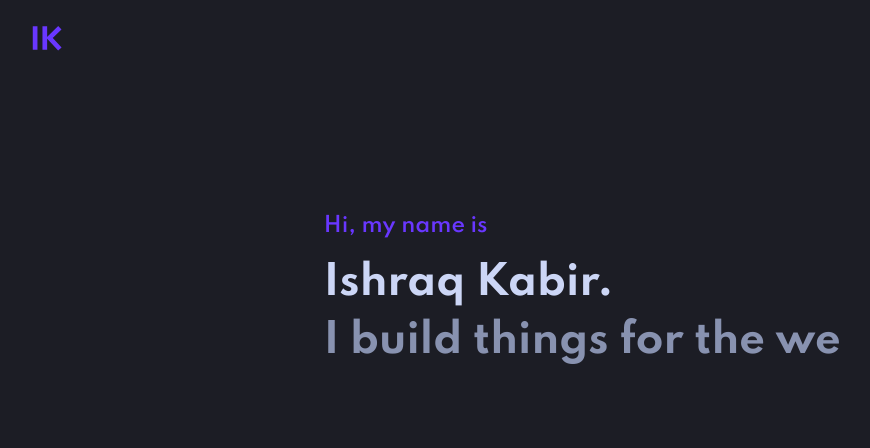
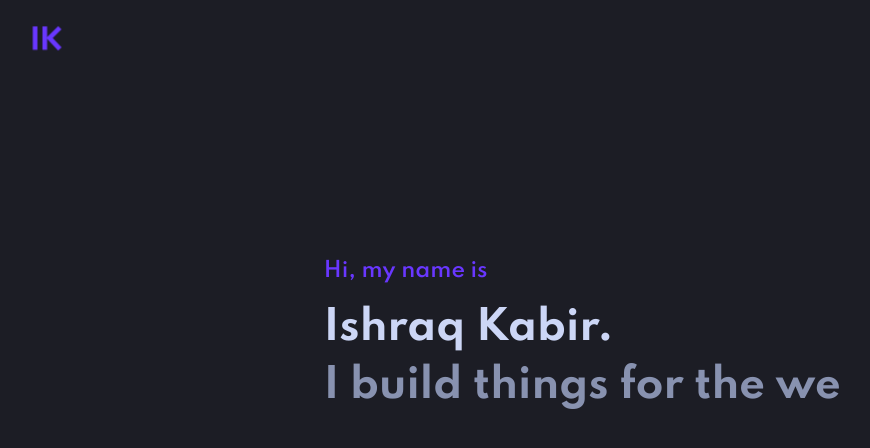
Before and after one commit to IshraqKabir/portfolio, a React (Create React App) app: page / in a window 1280 px wide. Shown: the top 448 px of the page, without its empty margins (35-905 px from the left). Built offline with nearby package versions, Linux system fonts and the light colour scheme.

Commit message:
Hi, my name is cutting fixed

```diff
--- a/src/app.css
+++ b/src/app.css
@@ -6,4 +6,5 @@
 
 .container {
     overflow: hidden;
+    padding-top: 90px;
 }
--- a/src/components/Hero/hero.css
+++ b/src/components/Hero/hero.css
@@ -21,7 +21,6 @@
   font-size: 1.3rem;
   padding: 5px;
   margin-bottom: 1rem;
-  margin-top: 90px;
 }
 
 .hero-title {
```
